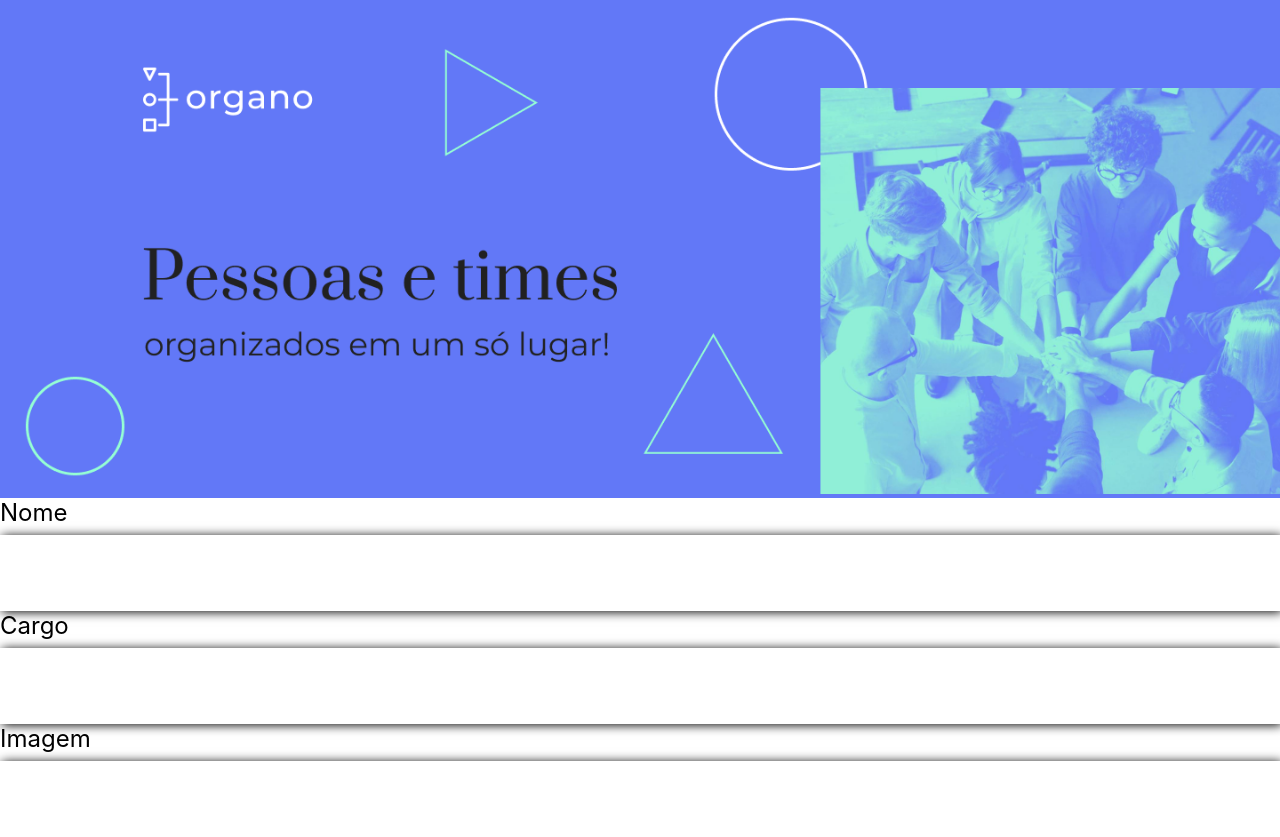
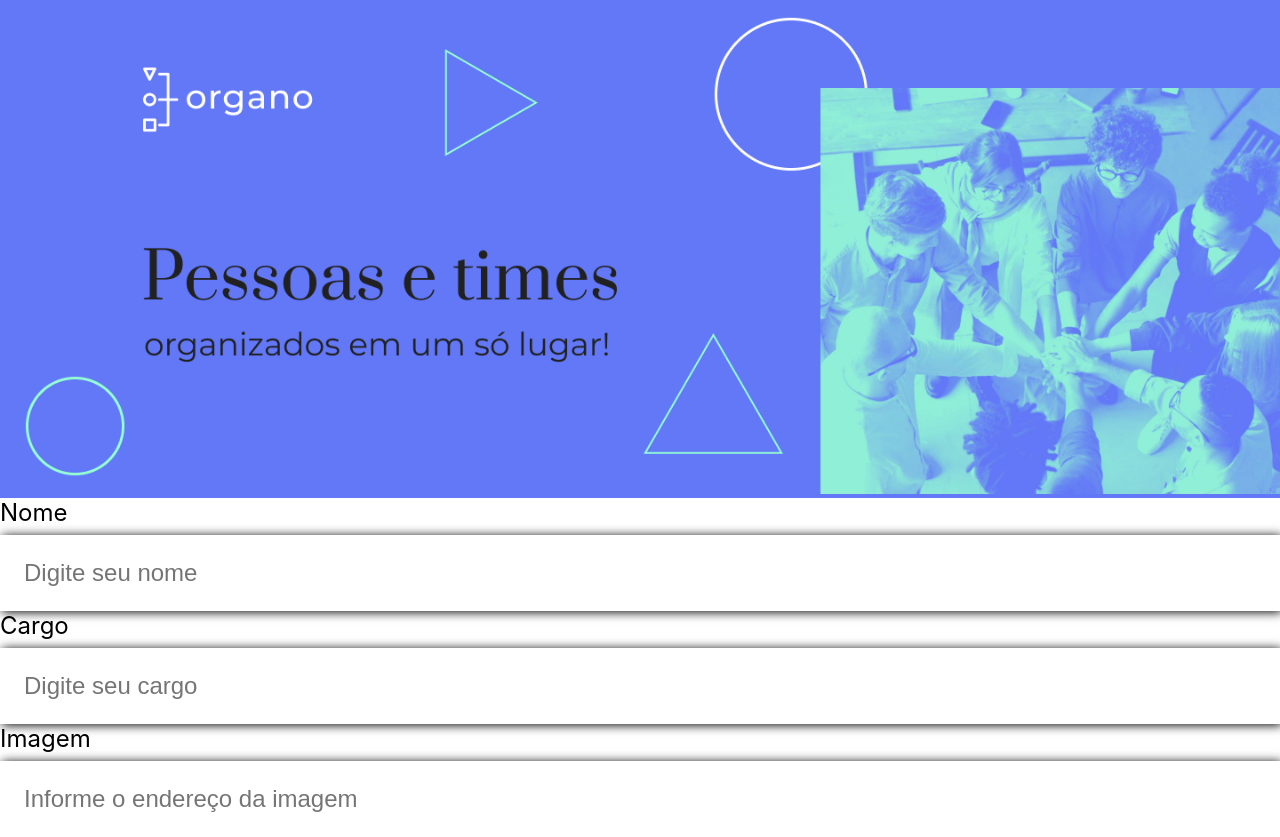
Before and after one commit to Italo-J-A-Fernandes/react-organo, a React (Create React App) app: page / in a window 1280 px wide. Built offline with nearby package versions, Linux system fonts and the light colour scheme.

Commit message:
:hammer: Passando o placeholder dos campos

```diff
--- a/src/App.js
+++ b/src/App.js
@@ -5,9 +5,9 @@ function App() {
   return (
     <div className="App">
       <Banner />
-      <CampoTexto label="Nome"/>
-      <CampoTexto label="Cargo"/>
-      <CampoTexto label="Imagem"/>
+      <CampoTexto label="Nome" placeholder="Digite seu nome" />
+      <CampoTexto label="Cargo" placeholder="Digite seu cargo" />
+      <CampoTexto label="Imagem" placeholder="Informe o endereço da imagem" />
     </div>
   );
 }
```
